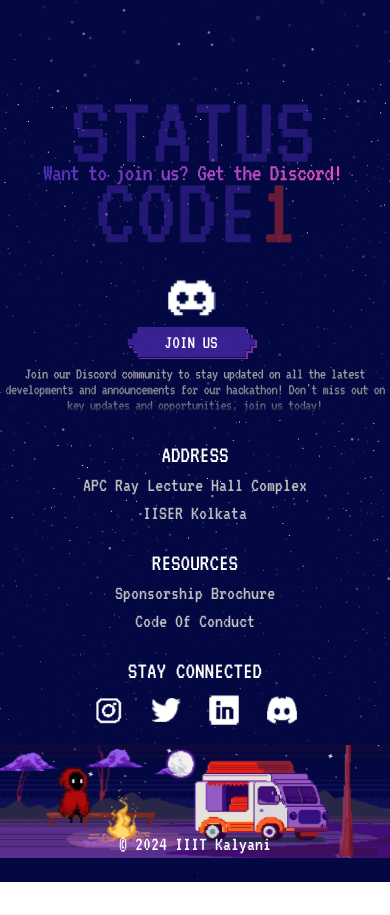
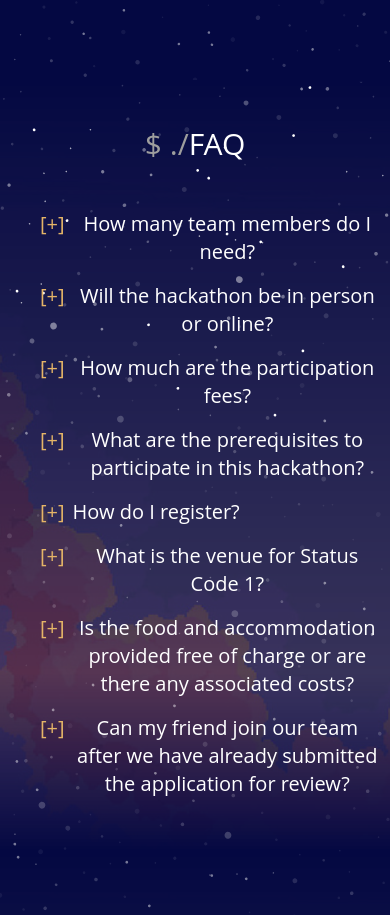
Before and after one commit to rishavranjan943/Hackathon-website-2024, a React (Vite) app: page / in a window 390 px wide. Shown: the part 1974-2889 px from the top of the page. Before the commit the page ends 2856 px from the top, so only its background shows below. Built offline with nearby package versions, Linux system fonts and the light colour scheme.

Commit message:
Added Faq Section with prper responsiveness

```diff
--- a/src/App.jsx
+++ b/src/App.jsx
@@ -5,6 +5,7 @@
 import TimerSection from './pages/TimerSection'
 import Navbar from './components/Navbar'
 import Sponsors from './components/Sponsors/Sponsors'
+import Faq from './components/Faq/Faq'
 
 import LandingPage from './pages/LandingPage'
 
@@ -15,6 +16,7 @@
       <Navbar />
       <LandingPage/>
       <Sponsors />
+      <Faq/>
       <Discord />
       <Footer />
     </>
--- /dev/null
+++ b/src/components/Faq/Faq.jsx
@@ -0,0 +1,101 @@
+import React, { useState } from 'react';
+import stars from '../../assets/images/footer/stars.svg';
+
+const faqData = [
+  {
+    question: "How many team members do I need?",
+    answer: "You can participate individually or in teams of 3 to 5 members. If you are participating in the hackathon individually and looking for a team, we will help you in connecting to other individual participants to get you a team.",
+  },
+  {
+    question: "Will the hackathon be in person or online?",
+    answer: "The Status Code 1 hackathon will be conducted in complete offline/in person mode.",
+  },
+  {
+    question: "How much are the participation fees?",
+    answer: "Participation is absolutely free inclusive of resources.",
+  },
+  {
+    question: "What are the prerequisites to participate in this hackathon?",
+    answer: "No prerequisites are required to participate in this hackathon. This event is open to participants of all skill levels.",
+  },
+  {
+    question: "How do I register?",
+    answer: (
+      <span>
+        Register your team @
+        <a target="_blank" rel="noopener noreferrer" className="text-blue-600 underline hover:text-blue-500" href="https://statuscode1.devfolio.co/">Devfolio</a>
+      </span>
+    ),
+  },
+  {
+    question: "What is the venue for Status Code 1?",
+    answer: "APC Ray Lecture Hall Complex, IISER KOLKATA",
+  },
+  {
+    question: "Is the food and accommodation provided free of charge or are there any associated costs?",
+    answer: "We've got you covered when it comes to food, water, and coffee they're on us. However, any additional snacks can be purchased separately. As for accommodation, we will provide arrangements similar to those found in other hackathons, which typically involve a set of mattresses in a common hall.",
+  },
+  {
+    question: "Can my friend join our team after we have already submitted the application for review?",
+    answer: (
+      <span>
+        Yes, your friend can join the team by submitting an individual application. Once both your friend's individual application and your team's application are accepted, you will be able to add your friend to the team. For more information, please refer to devfolio's guide:
+        <a target="_blank" rel="noopener noreferrer" className="text-blue-600 underline hover:text-blue-500" href="https://guide.devfolio.co/hackers/faqs#after-submitting-the-team-for-review">How To Add Team Members</a>
+      </span>
+    ),
+  },
+];
+
+const Faq = () => {
+  const [openIndexes, setOpenIndexes] = useState([]);
+
+  const handleToggle = (index) => {
+    setOpenIndexes((prevIndexes) => {
+      if (prevIndexes.includes(index)) {
+        return prevIndexes.filter((i) => i !== index);
+      } else {
+        return [...prevIndexes, index];
+      }
+    });
+  };
+
+  return (
+    <>
+      <div className="w-full h-screen bg-[url('/src/assets/images/faq/faqbg.svg')] flex items-center justify-center">
+        <img src={stars} alt="" className="absolute object-cover w-full h-full" />
+        <div className="mb-10 text-center">
+        <h1 className="text-[#9E9E9E] text-3xl md:text-4xl xl:text-5xl m-0 flex justify-center md:justify-start">$ ./<span id="heading-rules" className="text-white">FAQ</span></h1>
+        <div className="relative z-10 w-full max-w-4xl mx-4 xl:mx-7 p-6 bg-opacity-50 rounded-lg">
+          <div className="mt-6">
+            <div id="accordionFaq">
+              {faqData.map((faq, index) => (
+                <div key={index} className="mb-4">
+                  <h1 className="text-white text-xl sm:text-2xl xl:text-3xl m-0 flex">
+                    <button
+                      onClick={() => handleToggle(index)}
+                      className={`faq-collapsible text-[#E5B567] mr-2 h-[50%] group relative flex items-center justify-center rounded-none border-0 transition hover:z-[2] focus:z-[3] focus:outline-none ${openIndexes.includes(index) ? "text-[#169B81]" : ""}`}
+                      type="button"
+                    >
+                      {openIndexes.includes(index) ? "[-]" : "[+]"}
+                    </button>
+                    {faq.question}
+                  </h1>
+                  <div
+                    className={`overflow-hidden transition-max-height duration-500 ease-in-out ${openIndexes.includes(index) ? 'max-h-screen' : 'max-h-0'}`}
+                  >
+                    <div className="example text-[#D6D6D6] text-xl sm:text-2xl pl-8 sm:pl-10 2xl:pl-12 mt-2">
+                      {faq.answer}
+                    </div>
+                  </div>
+                </div>
+              ))}
+            </div>
+          </div>
+        </div>
+      </div>
+      </div>
+    </>
+  );
+};
+
+export default Faq;
```
Also changed, not shown: src/assets/images/faq/faqbg.svg (added).
